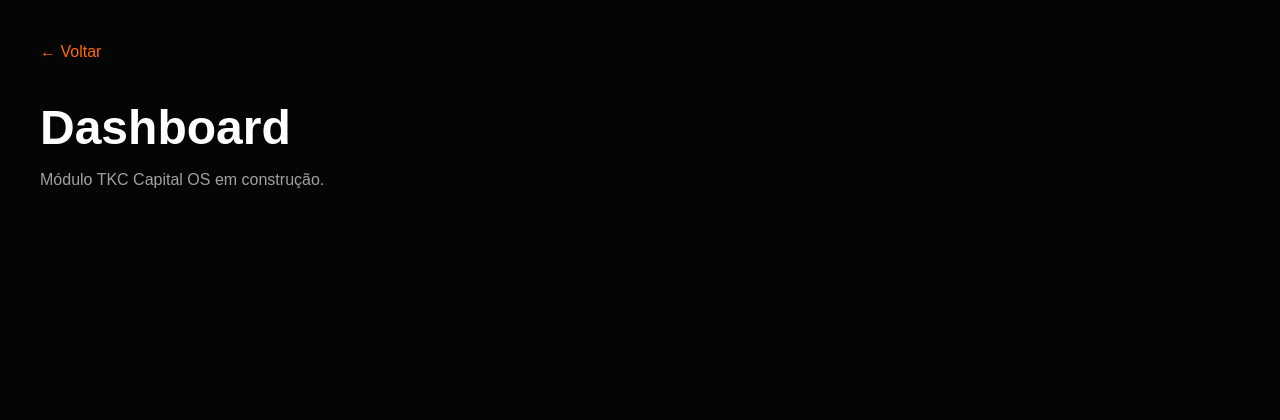
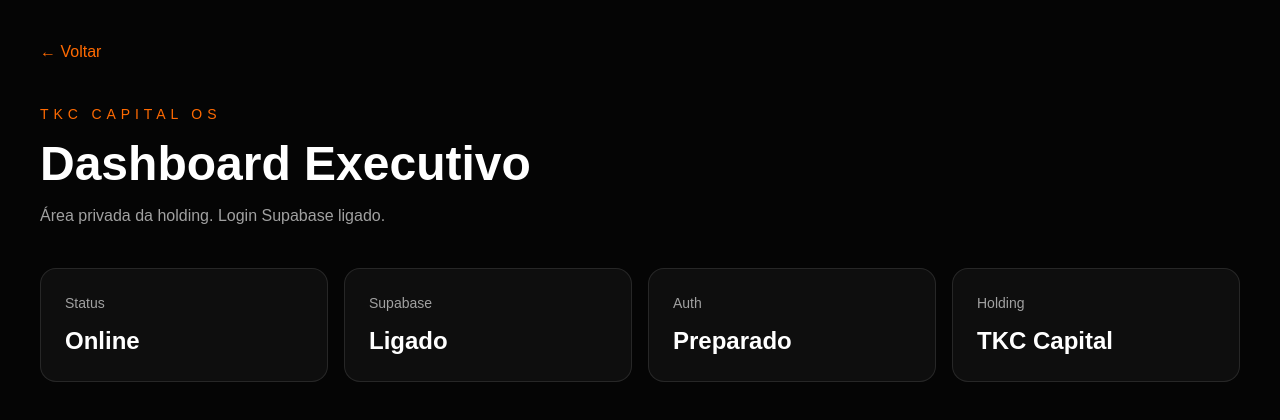
Before and after one commit to tkccapitalos-prog/TKC-Capital-OS, a Next.js app: page /dashboard in a window 1280 px wide. Shown: the top 420 px of the page. Built offline with nearby package versions, Linux system fonts and the light colour scheme.

Commit message:
Prepare private dashboard

```diff
--- a/app/dashboard/page.tsx
+++ b/app/dashboard/page.tsx
@@ -1,11 +1,33 @@
-export default function Page() {
+import { redirect } from "next/navigation";
+
+export default function DashboardPage() {
   return (
     <main className="min-h-screen bg-[#050505] p-10 text-white">
       <a href="/" className="text-orange-500">← Voltar</a>
-      <h1 className="mt-10 text-5xl font-bold capitalize">dashboard</h1>
-      <p className="mt-4 text-neutral-400">
-        Módulo TKC Capital OS em construção.
-      </p>
+
+      <section className="mt-10">
+        <p className="text-sm uppercase tracking-[0.35em] text-orange-500">
+          TKC Capital OS
+        </p>
+        <h1 className="mt-4 text-5xl font-bold">Dashboard Executivo</h1>
+        <p className="mt-4 text-neutral-400">
+          Área privada da holding. Login Supabase ligado.
+        </p>
+
+        <div className="mt-10 grid gap-4 md:grid-cols-4">
+          {[
+            ["Status", "Online"],
+            ["Supabase", "Ligado"],
+            ["Auth", "Preparado"],
+            ["Holding", "TKC Capital"],
+          ].map(([label, value]) => (
+            <div key={label} className="rounded-2xl border border-white/10 bg-white/[0.04] p-6">
+              <p className="text-sm text-neutral-400">{label}</p>
+              <h2 className="mt-3 text-2xl font-bold">{value}</h2>
+            </div>
+          ))}
+        </div>
+      </section>
     </main>
   );
 }
```
